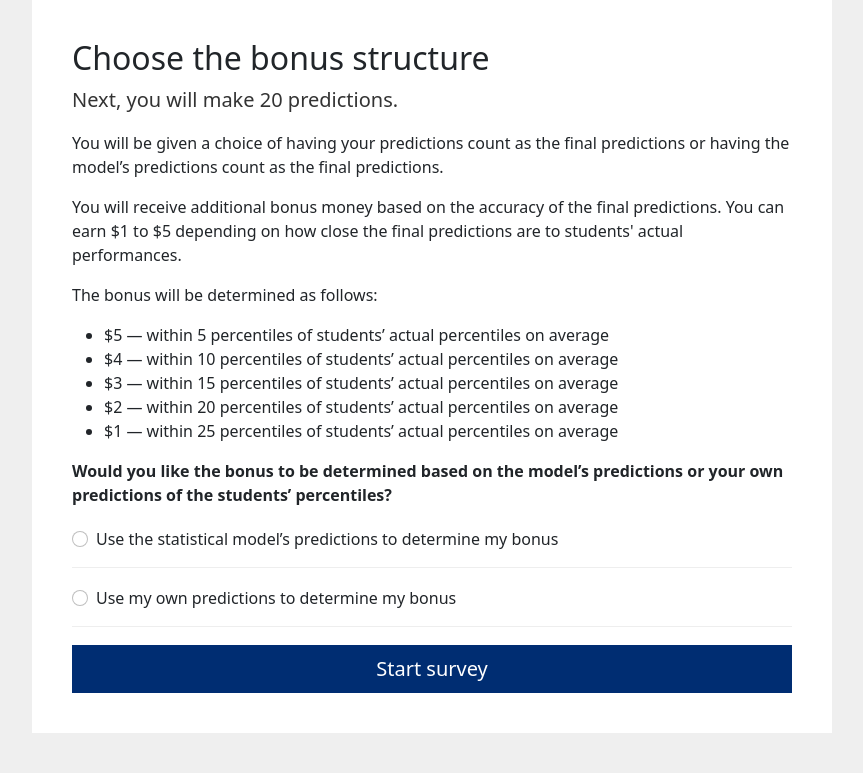
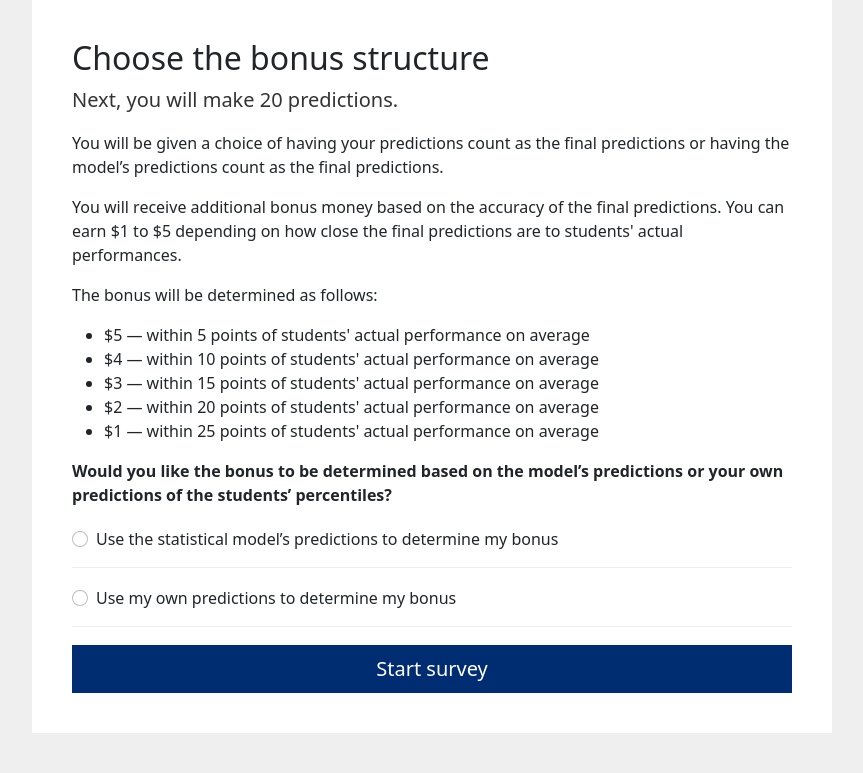
Before and after one commit to Sreyanth/participatory-algo-design-survey-app, a Django app: template webapp/templates/choose-bonus.html in a window 1280 px wide. Shown: the part 94-867 px from the top of the page, without its empty margins (208-1071 px from the left). Run offline with Django 3.2, Linux system fonts and the light colour scheme; the template is opened without the code that fills it, so the values that code supplies are empty; some libraries are stand-ins or nearby versions.

Commit message:
display int prediction and update bonus rule review into the same consistent language

```diff
--- a/webapp/templates/choose-bonus.html
+++ b/webapp/templates/choose-bonus.html
@@ -41,19 +41,19 @@
 
     <ul>
       <li>
-        $5 — within 14 percentiles of students’ actual percentiles on average
+        $5 — within 14 points of students' actual performance on average
       </li>
       <li>
-        $4 — within 17 percentiles of students’ actual percentiles on average
+        $4 — within 17 points of students' actual performance on average
       </li>
       <li>
-        $3 — within 20 percentiles of students’ actual percentiles on average
+        $3 — within 20 points of students' actual performance on average
       </li>
       <li>
-        $2 — within 23 percentiles of students’ actual percentiles on average
+        $2 — within 23 points of students' actual performance on average
       </li>
       <li>
-        $1 — within 26 percentiles of students’ actual percentiles on average
+        $1 — within 26 points of students' actual performance on average
       </li>
     </ul>
 
@@ -61,19 +61,19 @@
 
     <ul>
       <li>
-        $5 — within 5 percentiles of students’ actual percentiles on average
+        $5 — within 5 points of students' actual performance on average
       </li>
       <li>
-        $4 — within 10 percentiles of students’ actual percentiles on average
+        $4 — within 10 points of students' actual performance on average
       </li>
       <li>
-        $3 — within 15 percentiles of students’ actual percentiles on average
+        $3 — within 15 points of students' actual performance on average
       </li>
       <li>
-        $2 — within 20 percentiles of students’ actual percentiles on average
+        $2 — within 20 points of students' actual performance on average
       </li>
       <li>
-        $1 — within 25 percentiles of students’ actual percentiles on average
+        $1 — within 25 points of students' actual performance on average
       </li>
     </ul>
 
--- a/webapp/templates/survey.html
+++ b/webapp/templates/survey.html
@@ -13,7 +13,7 @@
       the student.
     </p>
 
-    <div class="accordion accordion-flush mb-4" id="attrs-accordion">
+    <div class="accordion accordion-flush mb-12" id="attrs-accordion">
       {% for attr_class, attrs in attributes.items %}
       <div class="accordion-item">
         <h2 class="accordion-header" id="{{ attr_class|slugify }}">
@@ -73,7 +73,7 @@
     <div class="card">
       <div class="card-body">
         <p class="fw-bold">Model's estimate</p>
-        <p class="fs-1">{{ question.model_estimate }}</p>
+        <p class="fs-1">{{ question.model_estimate | floatformat:"0" }}</p>
         {% if use_only_model_estimates_for_bonus_calc %}
         <p class="sub-text small-text">
           Because you have chosen to use the model’s prediction as the final prediction, your
@@ -120,7 +120,6 @@
               placeholder="0-100"
               name="user_estimate"
               required
-              autofocus
             />
             <label for="user_estimate">Enter your prediction (1-100)</label>
           </div>
@@ -165,7 +164,6 @@
               placeholder="0-100"
               name="user_estimate"
               required
-              autofocus
             />
             <label for="user_estimate">Enter your prediction (1-100)</label>
           </div>
```
